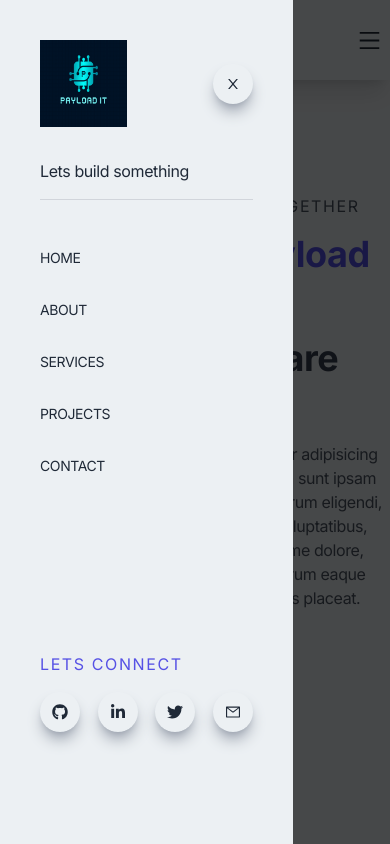
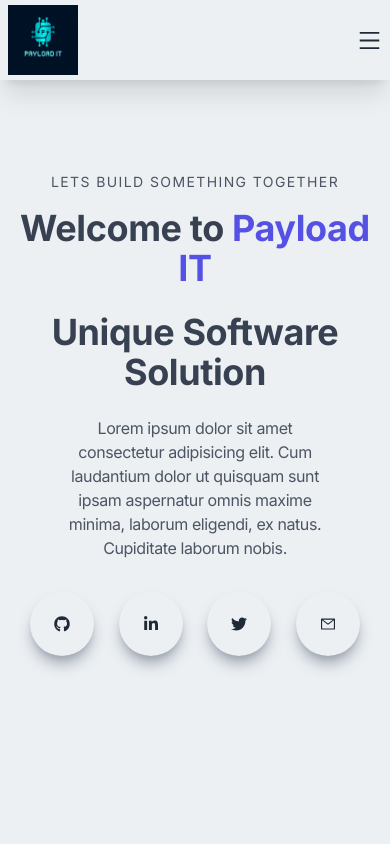
Before and after one commit to samiul-sheikh/payload-it, a Next.js app: page / in a window 390 px wide. Built offline with nearby package versions, Linux system fonts and the light colour scheme.

Commit message:
make navbar functional

```diff
--- a/app/components/Main.tsx
+++ b/app/components/Main.tsx
@@ -1,25 +1,38 @@
 import React from "react";
+import { AiOutlineMail } from "react-icons/ai";
+import { FaGithub, FaLinkedinIn, FaTwitter } from "react-icons/fa";
 
 export default function Main() {
   return (
     <div className="w-full h-screen text-center">
       <div className="max-w-[1248px] w-full h-full mx-auto p-2 flex justify-center items-center">
-        <div className="">
-          <p className="uppercase tracking-widest text-gray-600">
+        <div>
+          <p className="uppercase text-sm tracking-widest text-gray-600">
             Lets build something together
           </p>
           <h1 className="py-4 text-gray-700">
-            Welcome to <span className=" text-[#5651eb]">Payload IT</span>
+            Welcome to <span className=" text-[#5651e5]">Payload IT</span>
           </h1>
           <h1 className="py-2 text-gray-700">Unique Software Solution</h1>
-          <p className="py-4 text-gray-600">
+          <p className="py-4 text-gray-600 max-w-[70%] m-auto">
             Lorem ipsum dolor sit amet consectetur adipisicing elit. Cum
             laudantium dolor ut quisquam sunt ipsam aspernatur omnis maxime
-            minima, laborum eligendi, ex natus. Cupiditate laborum nobis
-            voluptatibus, culpa nulla doloribus mollitia sit maxime dolore,
-            animi sapiente illum esse dolorem earum eaque aliquam aliquid
-            quisquam beatae quis placeat. Repellat, est ab?
+            minima, laborum eligendi, ex natus. Cupiditate laborum nobis.
           </p>
+          <div className="flex items-center justify-between max-w-[330px] m-auto py-4 space-x-2">
+            <div className="rounded-full shadow-lg shadow-gray-400 p-6 cursor-pointer hover:scale-110 ease-in duration-300">
+              <FaGithub />
+            </div>
+            <div className="rounded-full shadow-lg shadow-gray-400 p-6 cursor-pointer hover:scale-110 ease-in duration-300">
+              <FaLinkedinIn />
+            </div>
+            <div className="rounded-full shadow-lg shadow-gray-400 p-6 cursor-pointer hover:scale-110 ease-in duration-300">
+              <FaTwitter />
+            </div>
+            <div className="rounded-full shadow-lg shadow-gray-400 p-6 cursor-pointer hover:scale-110 ease-in duration-300">
+              <AiOutlineMail />
+            </div>
+          </div>
         </div>
       </div>
     </div>
--- a/app/components/Navbar.tsx
+++ b/app/components/Navbar.tsx
@@ -1,15 +1,16 @@
+"use client";
 import React, { useState } from "react";
+import Link from "next/link";
 import Image from "next/image";
-import Link from "next/link";
+import { FaGithub, FaLinkedinIn, FaTwitter } from "react-icons/fa";
 import { AiOutlineClose, AiOutlineMail, AiOutlineMenu } from "react-icons/ai";
-import { FaGithub, FaLinkedinIn, FaTwitter } from "react-icons/fa";
 
 export default function Navbar() {
-  // const [nav, setNave] = useState(false);
+  const [nav, setNave] = useState(false);
 
-  // const handleNav = () => {
-  //   setNave(true);
-  // };
+  const handleNav = () => {
+    setNave(!nav);
+  };
 
   return (
     <div className="fixed w-full h-20 shadow-xl z-[100]">
@@ -44,13 +45,23 @@
               </li>
             </Link>
           </ul>
-          <div className="md:hidden">
+          <div onClick={handleNav} className="md:hidden">
             <AiOutlineMenu size={25} />
           </div>
         </div>
       </div>
-      <div className="md:hidden fixed left-0 top-0 w-full h-screen bg-black/70">
-        <div className="fixed left-0 top-0 w-[75%] sm:w-[60%] md:w-[45%] h-screen bg-[#ecf0f3] p-10 ease-in duration-500">
+      <div
+        className={
+          nav ? "md:hidden fixed left-0 top-0 w-full h-screen bg-black/70" : " "
+        }
+      >
+        <div
+          className={
+            nav
+              ? "fixed left-0 top-0 w-[75%] sm:w-[60%] md:w-[45%] h-screen bg-[#ecf0f3] p-10 ease-in duration-500"
+              : "fixed left-[-100%] top-0 p-10 ease-in duration-500"
+          }
+        >
           <div>
             <div className="flex w-full items-center justify-between">
               <Image
@@ -59,7 +70,10 @@
                 width="87"
                 height="35"
               />
-              <div className="rounded-full shadow-lg shadow-gray-400 p-3 cursor-pointer">
+              <div
+                onClick={handleNav}
+                className="rounded-full shadow-lg shadow-gray-400 p-3 cursor-pointer"
+              >
                 <AiOutlineClose />
               </div>
             </div>
```
